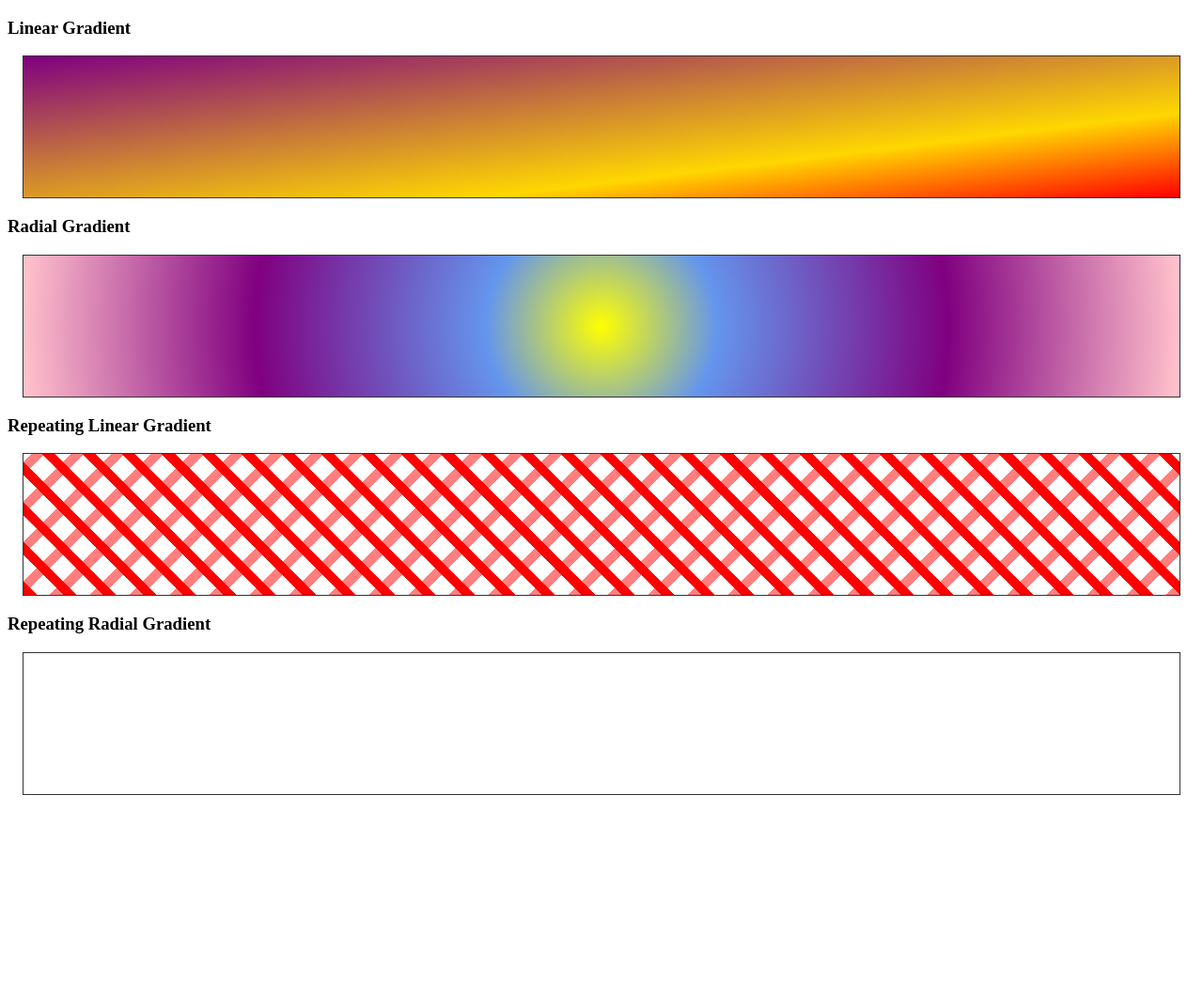
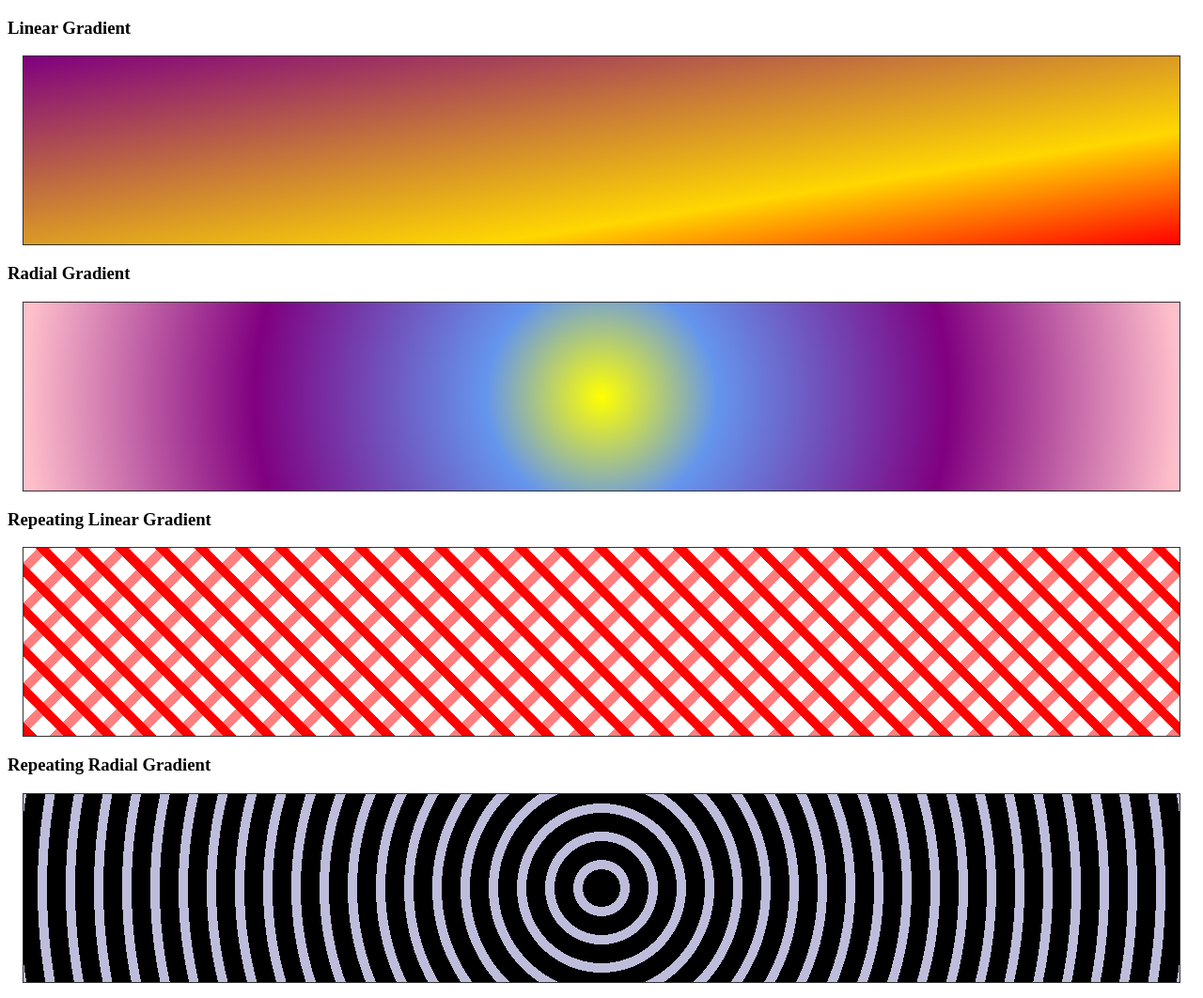
Before and after one commit to BAsnetSujan420/CSS-Fundamentals, a plain HTML site: page Backgrounds Images/gradient-background.html in a window 1280 px wide. Shown: the whole page at 94% size. Before the commit the page ends 862 px from the top, so only its background shows below. Drawn offline with Linux system fonts and the light colour scheme.

Commit message:
Circular repeating radial background with background color

```diff
--- a/Backgrounds Images/gradient-background.html
+++ b/Backgrounds Images/gradient-background.html
@@ -7,7 +7,7 @@
     <title>CSS Gradients</title>
     <style>
       section div {
-        min-height: 150px;
+        min-height: 200px;
         border: 1px solid #333;
         margin: 1rem;
       }
@@ -40,6 +40,16 @@
             transparent 30px
           );
       }
+      .repeating-radial {
+        background: hsl(240, 30%, 80%)
+          repeating-radial-gradient(
+            circle,
+            black,
+            black 20px,
+            transparent 20px,
+            transparent 30px
+          );
+      }
     </style>
   </head>
   <body>
```
